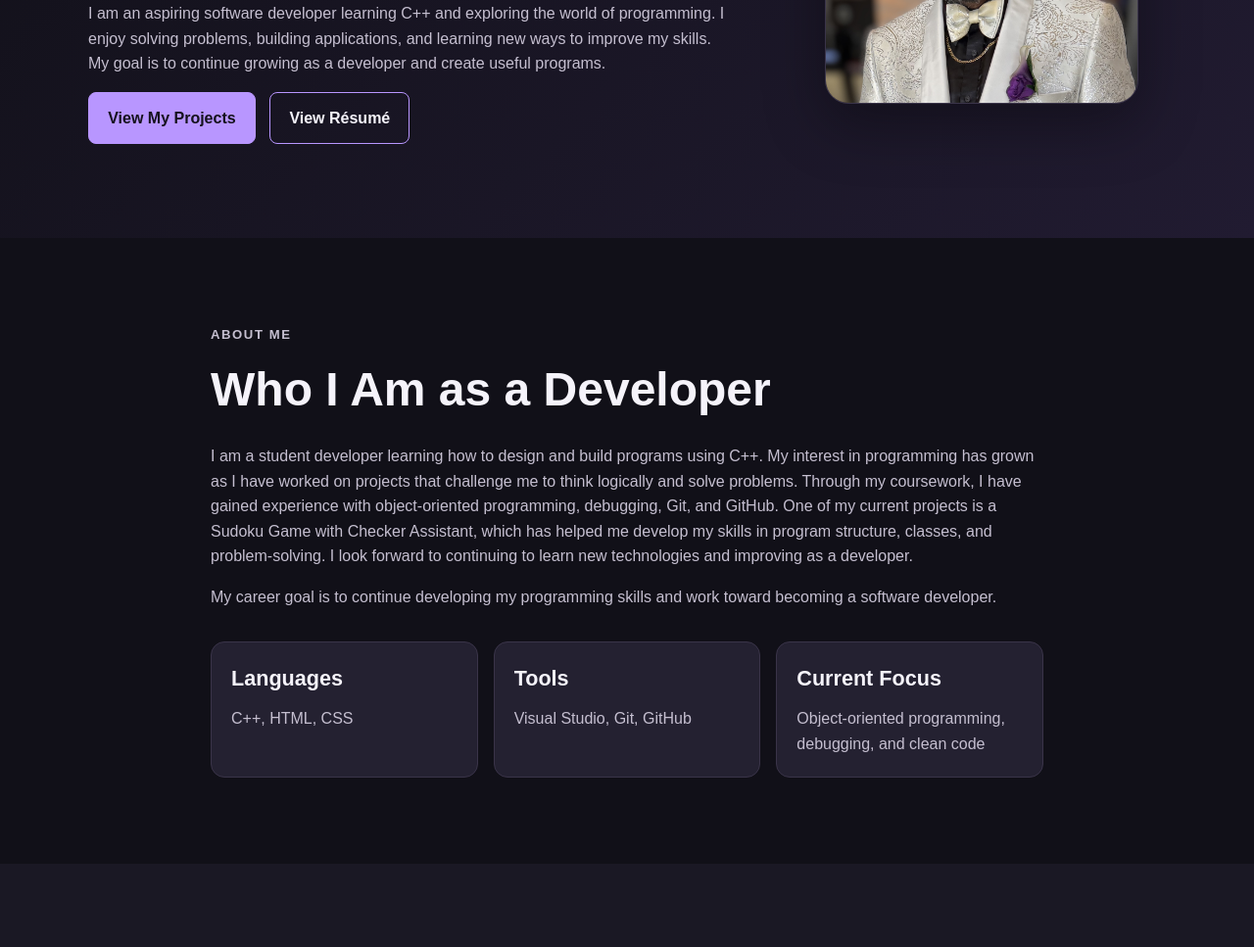
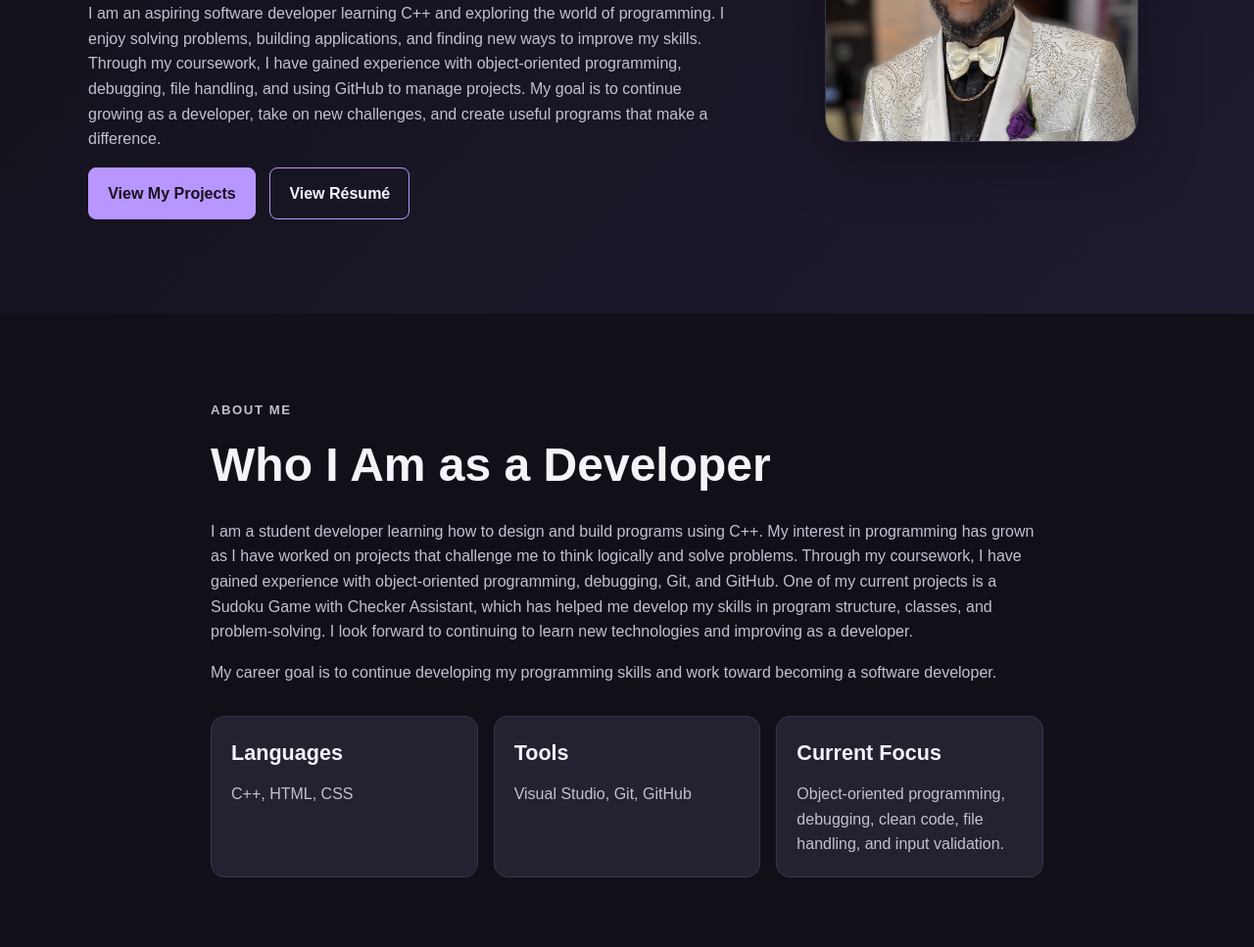
Before and after one commit to clevelandbelljr-glitch/clevelandbelljr.github.io, a plain HTML site: page index.html in a window 1280 px wide. Shown: the part 394-1361 px from the top of the page at 98% size. Drawn offline with Linux system fonts and the light colour scheme.

Commit message:
Update portfoli profile and final content

```diff
--- a/index.html
+++ b/index.html
@@ -29,7 +29,7 @@
                     <p class="eyebrow">Student Developer Portfolio</p>
                     <h1>Hello, I’m <span>Cleveland Bell Jr</span>.</h1>
                     <p class="hero-text">
-                        I am an aspiring software developer learning C++ and exploring the world of programming. I enjoy solving problems, building applications, and learning new ways to improve my skills. My goal is to continue growing as a developer and create useful programs.
+                        I am an aspiring software developer learning C++ and exploring the world of programming. I enjoy solving problems, building applications, and finding new ways to improve my skills. Through my coursework, I have gained experience with object-oriented programming, debugging, file handling, and using GitHub to manage projects. My goal is to continue growing as a developer, take on new challenges, and create useful programs that make a difference.
                     </p>
                     <div class="button-row">
                         <a class="button primary" href="#projects">View My Projects</a>
@@ -46,7 +46,9 @@
                 <p class="section-label">About Me</p>
                 <h2>Who I Am as a Developer</h2>
                 <p>
-                    I am a student developer learning how to design and build programs using C++. My interest in programming has grown as I have worked on projects that challenge me to think logically and solve problems. Through my coursework, I have gained experience with object-oriented programming, debugging, Git, and GitHub. One of my current projects is a Sudoku Game with Checker Assistant, which has helped me develop my skills in program structure, classes, and problem-solving. I look forward to continuing to learn new technologies and improving as a developer.
+                    I am a student developer learning how to design and build programs using C++. My interest in programming has grown as I have worked on projects that challenge me to think logically and solve problems.
+                    Through my coursework, I have gained experience with object-oriented programming, debugging, Git, and GitHub. One of my current projects is a Sudoku Game with Checker Assistant, which has helped me develop my skills in program structure, classes, and problem-solving.
+                    I look forward to continuing to learn new technologies and improving as a developer.
                 </p>
 
                 <p> My career goal is to continue developing my programming skills and work toward becoming a software developer.</p>
@@ -64,7 +66,7 @@
 
                     <article class="info-card">
                         <h3>Current Focus</h3>
-                        <p>Object-oriented programming, debugging, and clean code</p>
+                        <p>Object-oriented programming, debugging, clean code, file handling, and input validation.</p>
                     </article>
                 </div>
             </div>
```
